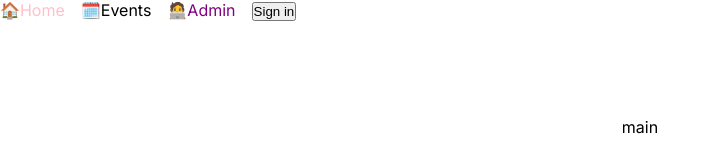
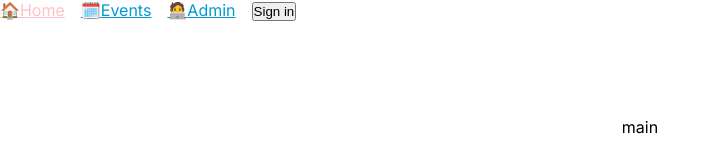
Before and after one commit to Borgund/workshop-registration, a Next.js app: page / in a window 1280 px wide. Shown: the top 160 px of the page, without its empty margins (0-718 px from the left). Built offline with nearby package versions, Linux system fonts and the light colour scheme; no server answers.

Commit message:
Fix global link styles.

```diff
--- a/src/app/globals.scss
+++ b/src/app/globals.scss
@@ -41,8 +41,7 @@ body {
 }
 
 a {
-  color: inherit;
-  text-decoration: none;
+  color: #009ad6;
 }
 
 @media (prefers-color-scheme: dark) {
```
